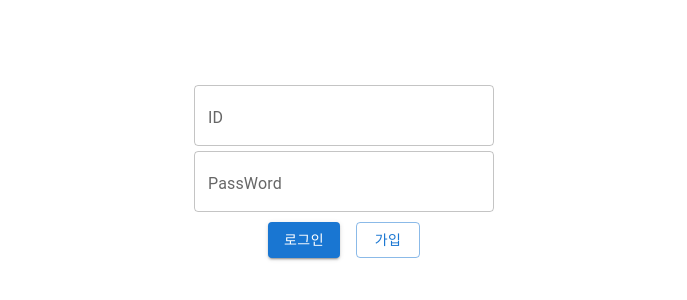
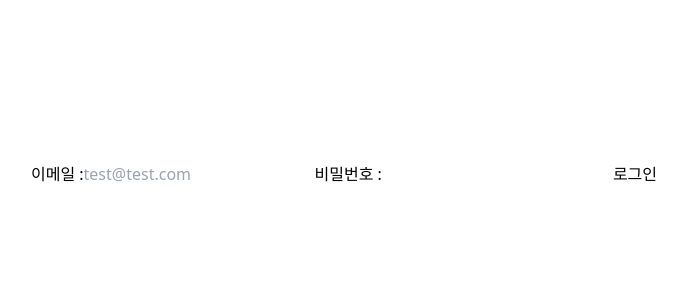
Before and after one commit to the51DT/fit_next, a Next.js app: page /admin/login in a window 1280 px wide. Shown: the part 226-526 px from the top of the page, without its empty margins (296-983 px from the left). Built offline with nearby package versions, Linux system fonts and the light colour scheme; a web font is replaced by a local one.

Commit message:
로그인 페이지 작업중

```diff
--- a/app/admin/login/page.tsx
+++ b/app/admin/login/page.tsx
@@ -1,34 +1,38 @@
+"use client"
 import * as React from 'react';
-import Box from '@mui/material/Box';
-import TextField from '@mui/material/TextField';
-import { Button, Stack } from '@mui/material';
+import styled from 'styled-components';
+
+const login = async (event: React.FormEvent<HTMLFormElement>) => {
+    event.preventDefault(); // Prevent default form submission
+    const formData = new FormData(event.currentTarget);
+    const email = formData.get('email');
+    const password = formData.get('password');
+    console.log('Email:', email, 'Password:', password);
+}
+
+const LoginWRap = styled.div`
+    display: flex;
+    flex-direction: column;
+    align-items: center;
+    justify-content: center;
+    height: 100vh;
+    width: 100%;
+`
 
 export default function LoginPage(){
     return (
-        <Box component="section" sx={{
-                display: 'flex',
-                alignItems: 'center',
-                justifyContent: 'center',
-                height: '100vh',
-                flexDirection: 'column',
-            }}>
-            <Box component="div" sx={{
-                display: 'flex',
-                alignItems: 'center',
-                justifyContent: 'center',
-                flexDirection: 'column',
-                width: '100%',
-                maxWidth: '300px',
-                gap: '10px',
-            }}>
-                <TextField fullWidth label="ID" id="fullWidth" />
-                <TextField fullWidth label="PassWord" id="fullWidth" />
-                <Stack spacing={2} direction="row">
-                    <Button variant="contained">로그인</Button>
-                    <Button variant="outlined">가입</Button>
-                </Stack>
-            </Box>
-
-        </Box>
+        <LoginWRap>
+                <form onSubmit={login}>
+                    <label>
+                        이메일 :
+                        <input type="email" name="email" placeholder="test@test.com" />
+                    </label>
+                    <label>
+                        비밀번호 :
+                        <input type="password" name="password" />
+                    </label>
+                    <button type="submit">로그인</button>
+                </form>
+        </LoginWRap>
     );
 };
--- a/package.json
+++ b/package.json
@@ -19,6 +19,7 @@
     "next": "15.0.3",
     "react": "^18.2.0",
     "react-dom": "^18.2.0",
+    "styled-components": "^6.1.16",
     "zustand": "^5.0.3"
   },
   "devDependencies": {
```
Also changed, not shown: 1 other file (tests, documents, lock files or other folders).
